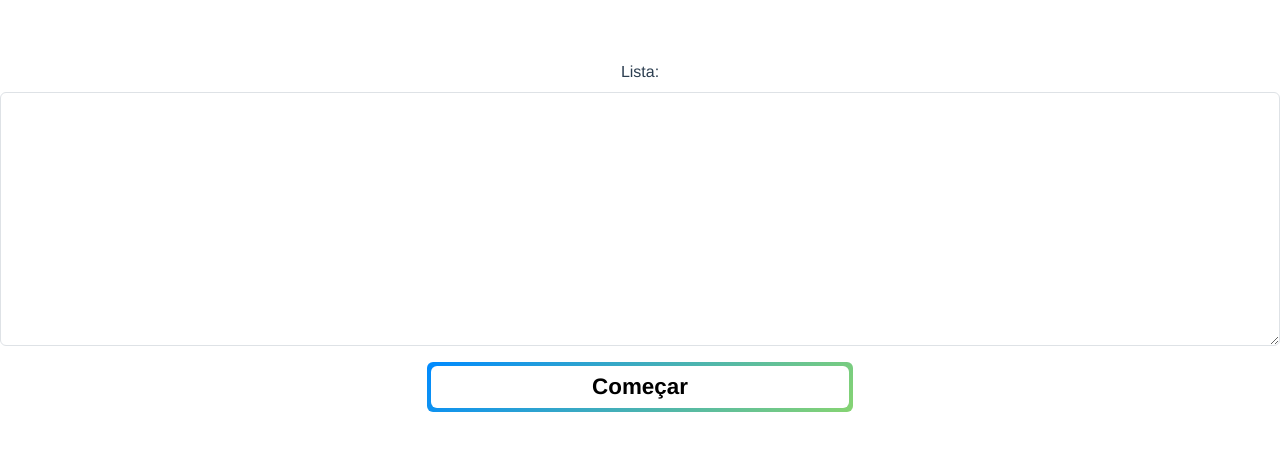
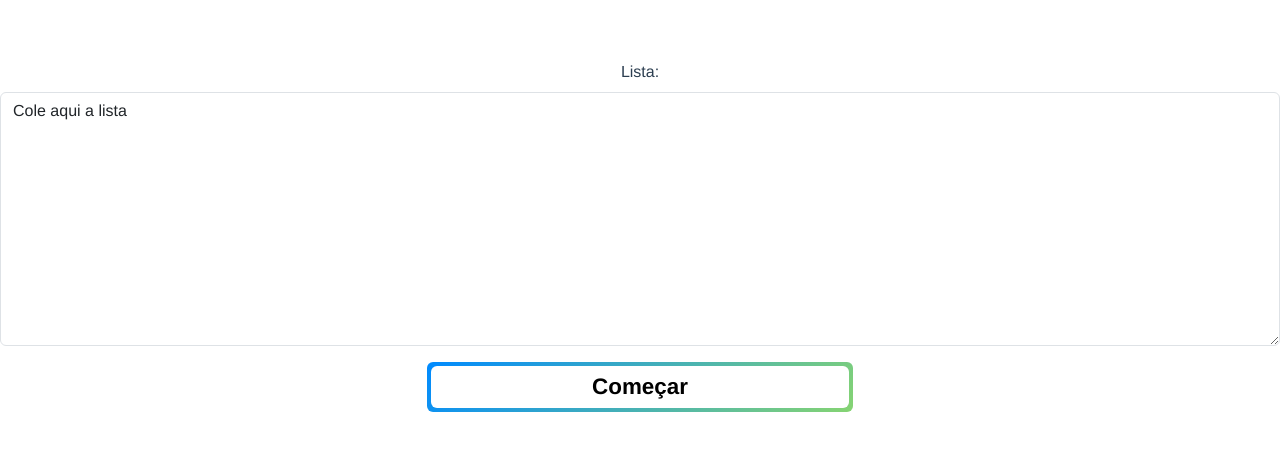
Before and after one commit to PedroAugustoVitor/Baba, a Vue app: page / in a window 1280 px wide. Shown: the top 450 px of the page. Built offline with nearby package versions, Linux system fonts and the light colour scheme.

Commit message:
Update StepOne.vue

```diff
--- a/src/components/StepOne.vue
+++ b/src/components/StepOne.vue
@@ -11,7 +11,7 @@ export default {
   },
   data() {
     return {
-      list: ""
+      list: "Cole aqui a lista"
     }
   },
 }
```
